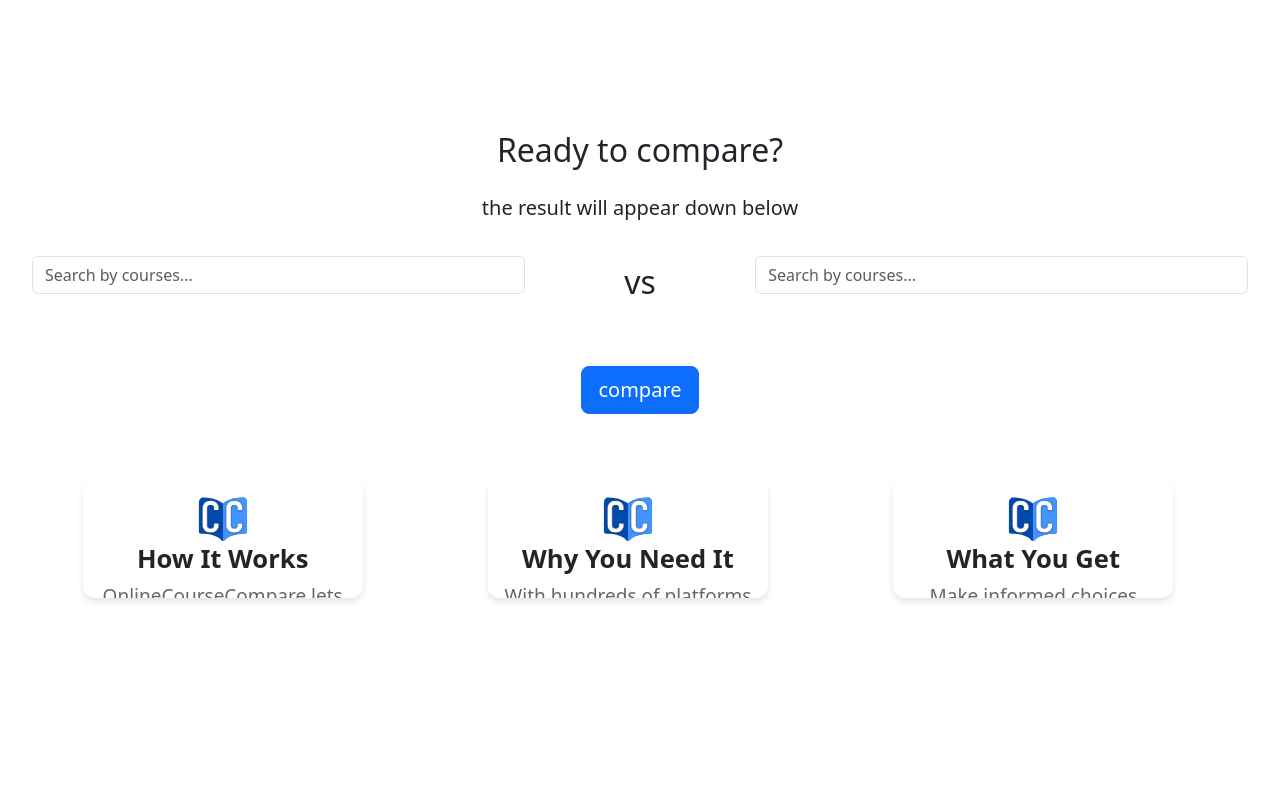
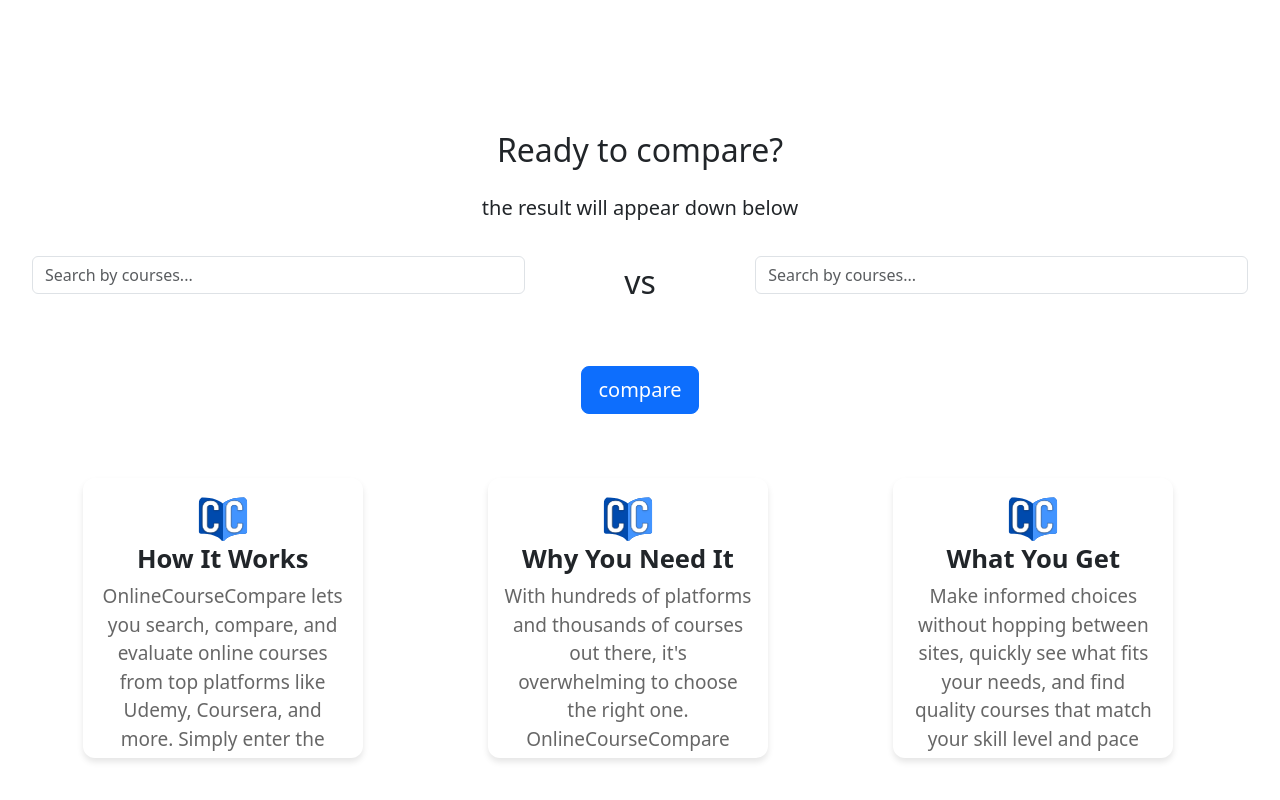
Before and after one commit to Nadir-Kutluozen/online-course-compare, a React (Vite) app in the folder online-course-compare/: page / in a window 1280 px wide. Shown: the part 701-1501 px from the top of the page. Before the commit the page ends 1371 px from the top, so only its background shows below. Built offline with nearby package versions, Linux system fonts and the light colour scheme.

Commit message:
trying to fix the p tag

```diff
--- a/online-course-compare/src/section2/card/card.css
+++ b/online-course-compare/src/section2/card/card.css
@@ -1,7 +1,7 @@
 .card-custom {
     width: 100%; /* Make it responsive */
     max-width: 280px; /* Limit the maximum width */
-    max-height: 120px; /* Set a minimum height */
+    max-height: 280px; /* Set a minimum height */
     margin: 16px auto; /* Center the card and add spacing */
     padding: 16px;
     border-radius: 12px;
```
